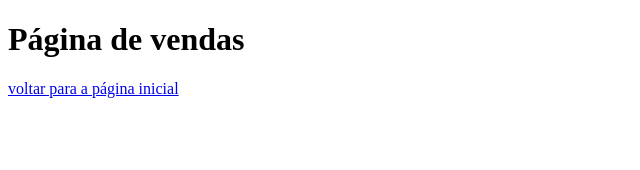
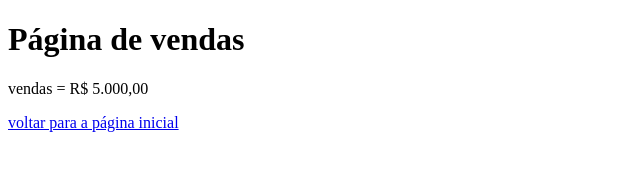
Before and after one commit to Robsontr/aulagithub, a plain HTML site: page vendas.html in a window 1280 px wide. Shown: the whole page, without its empty margins (0-640 px from the left). Drawn offline with Linux system fonts and the light colour scheme.

Commit message:
Acrescentado valor das vendas

```diff
--- a/vendas.html
+++ b/vendas.html
@@ -10,6 +10,7 @@
 
 <body>
     <h1>Página de vendas</h1>
+    <p> vendas = R$ 5.000,00</p>
     <a href="index.html">voltar para a página inicial</a>
 
 
```
